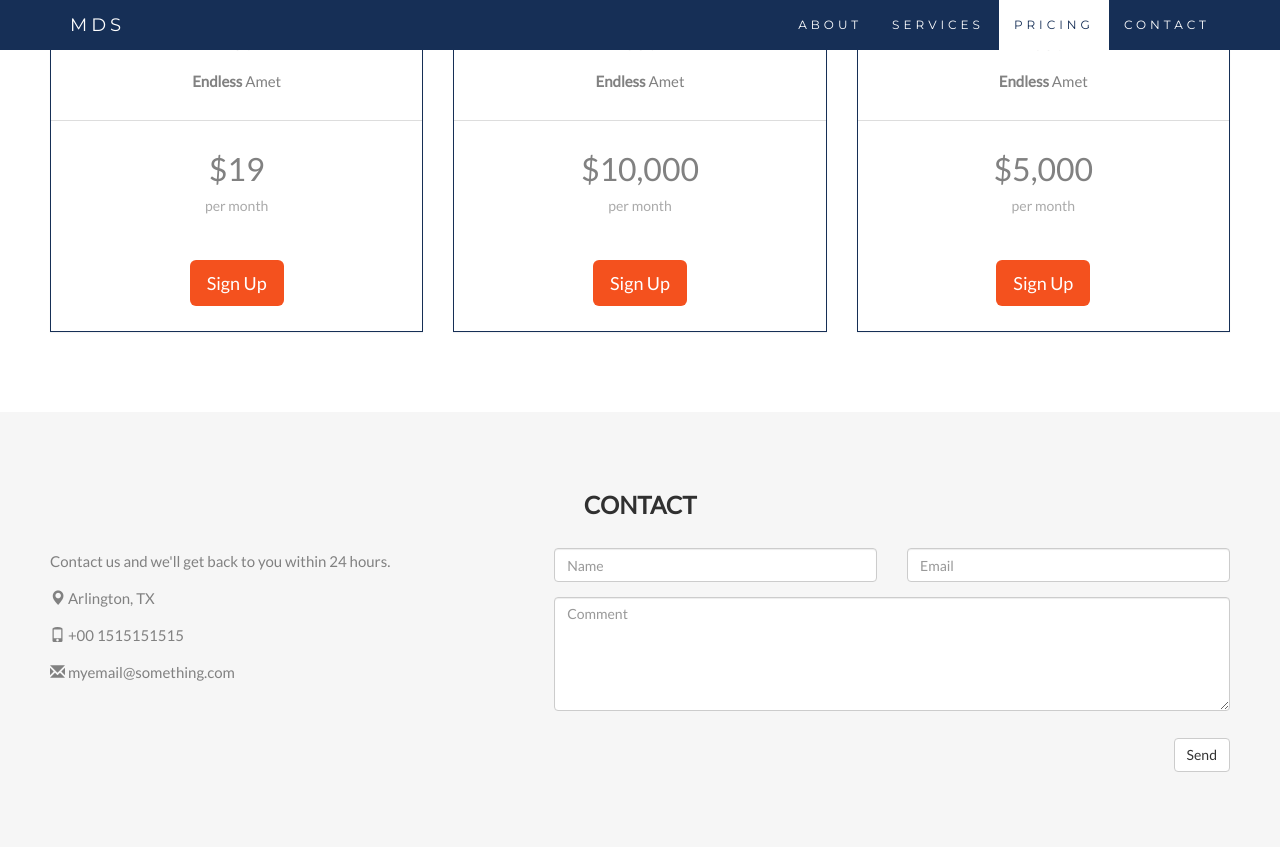
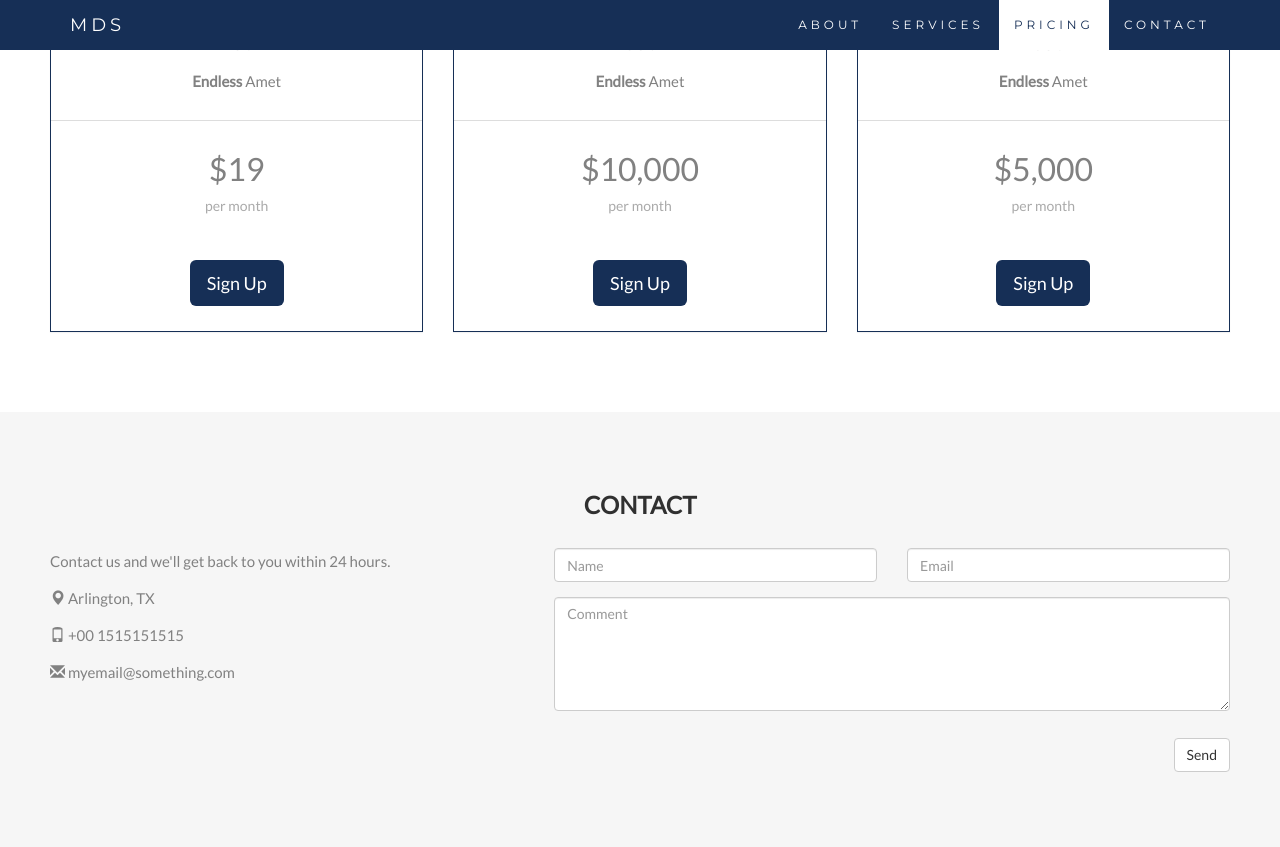
Before and after one commit to chue10/chue10.github.io, a Jekyll site: the page greatdayservices.html, which Jekyll copies as it is, in a window 1280 px wide and 1400 px high, scrolled down 2290 px. Shown: the top 847 px of the window. Built offline with Jekyll 4.4.1, drawn with Linux system fonts in a browser that asks for light colours; nearby versions of some CDN libraries; grey boxes are pictures that could not be loaded.

Commit message:
Update master.css

```diff
--- a/css/master.css
+++ b/css/master.css
@@ -102,7 +102,7 @@ h4 {
 }
 .panel-footer .btn {
     margin: 15px 0;
-    background-color: #f4511e;
+    background-color: #162f56;
     color: #fff;
 }
 .navbar {
```
